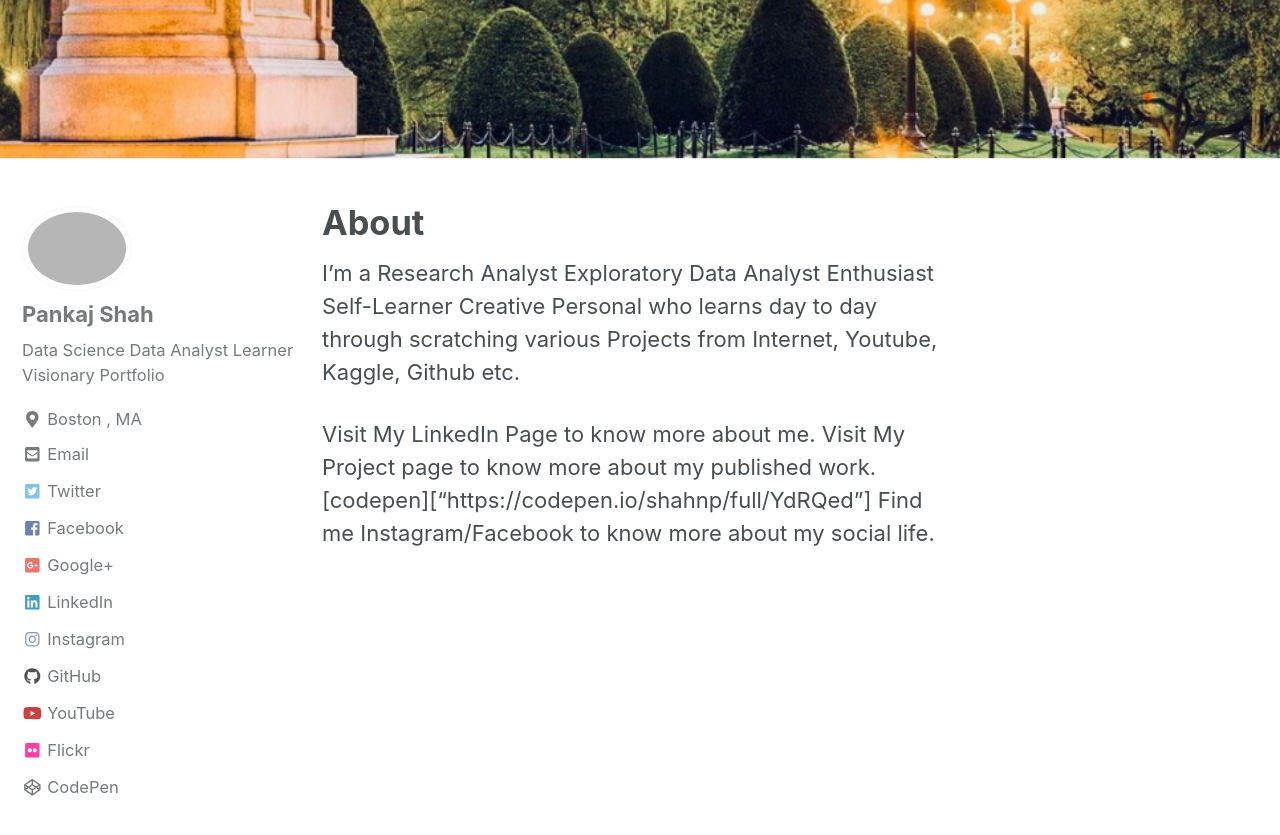
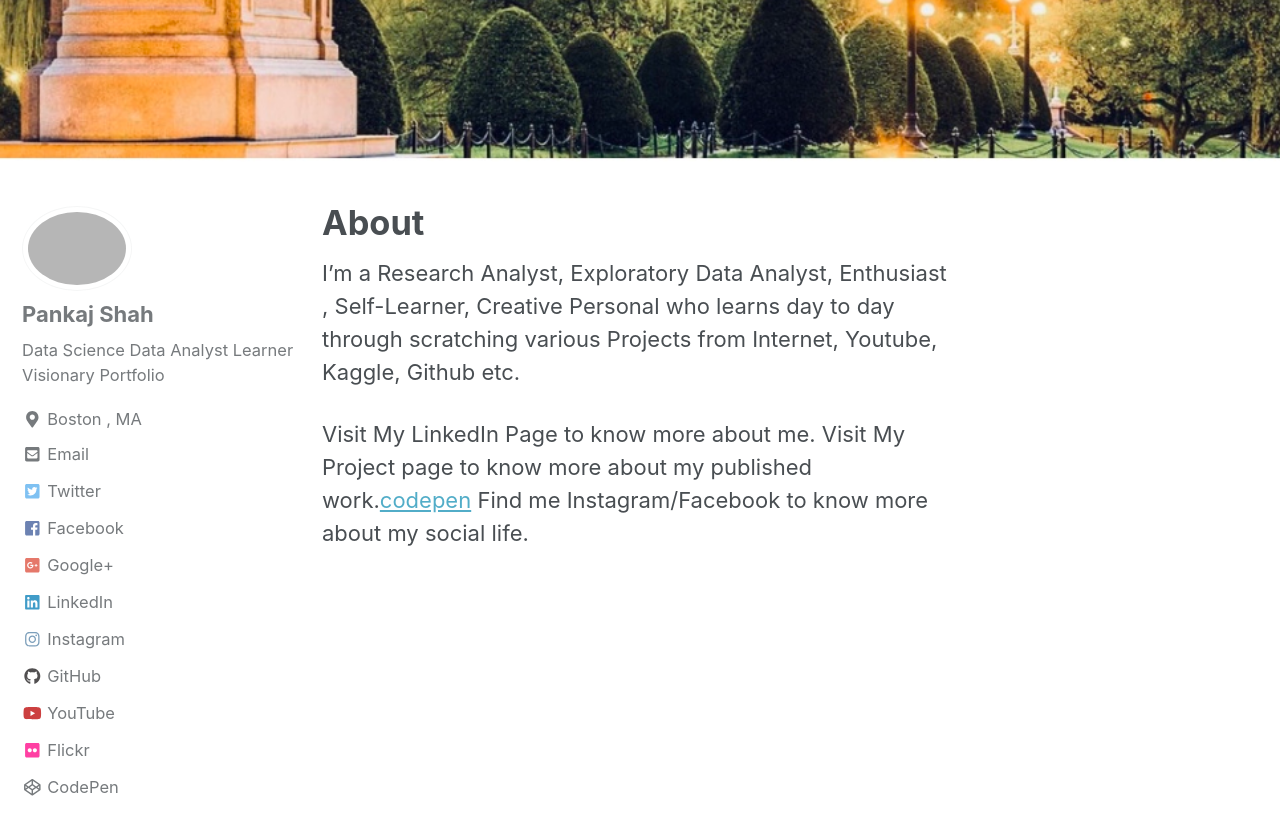
Before and after one commit to shahnp/Pankajshah, a Jekyll site: the page built from _pages/about.md, in a window 1280 px wide and 900 px high, scrolled down 852 px. Shown: the top 835 px of the window. Built offline with Jekyll 4.4.1, drawn with Linux system fonts in a browser that asks for light colours; nearby versions of some CDN libraries.

Commit message:
Update about.md

```diff
--- a/_pages/about.md
+++ b/_pages/about.md
@@ -5,8 +5,8 @@ header:
   image: "/images/Boston_common_washington.jpg"
 ---
 
-I'm a Research Analyst  Exploratory Data Analyst  Enthusiast  Self-Learner  Creative Personal  who learns day to day through scratching various Projects from Internet, Youtube, Kaggle, Github etc.
+I'm a Research Analyst,  Exploratory Data Analyst,  Enthusiast , Self-Learner,  Creative Personal  who learns day to day through scratching various Projects from Internet, Youtube, Kaggle, Github etc.
 
 Visit My LinkedIn Page to know more about me.
-Visit My Project page to know more about my published work.[codepen]["https://codepen.io/shahnp/full/YdRQed"]
+Visit My Project page to know more about my published work.[codepen](https://codepen.io/shahnp/full/YdRQed)
 Find me Instagram/Facebook to know more about my social life.
```
